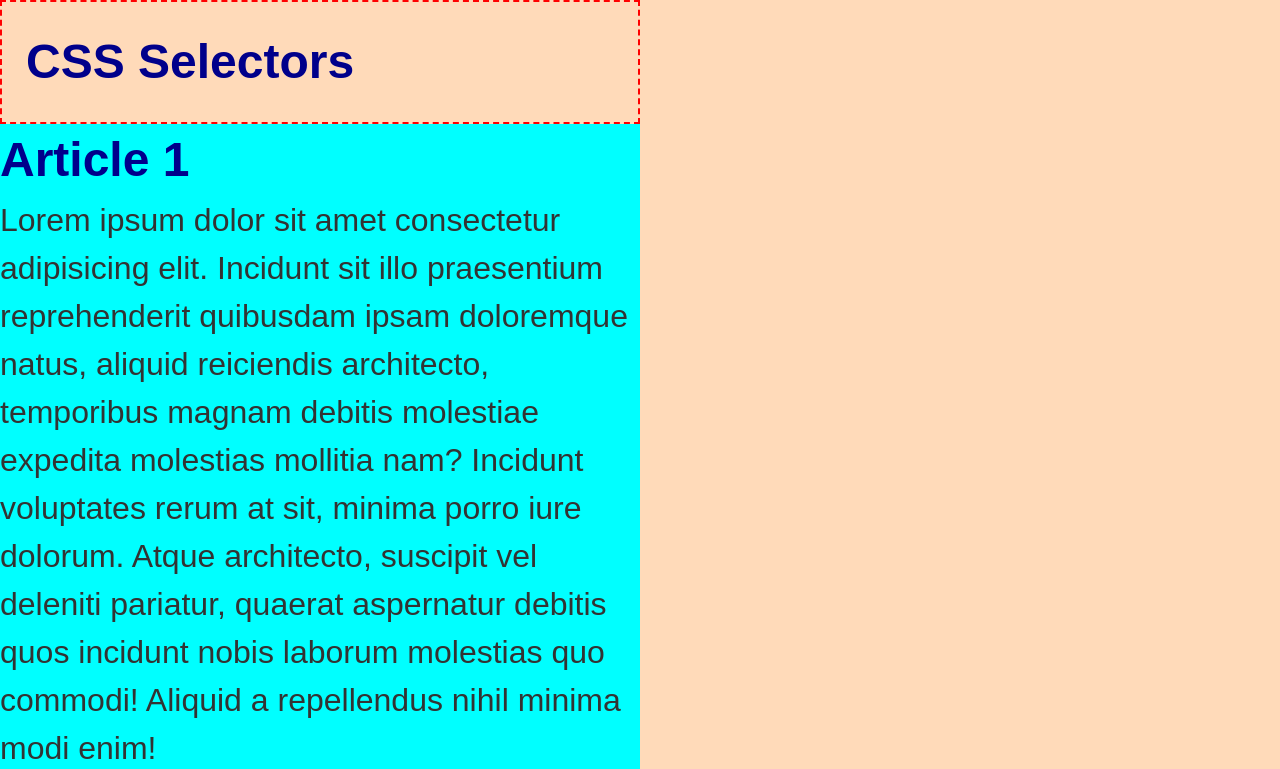
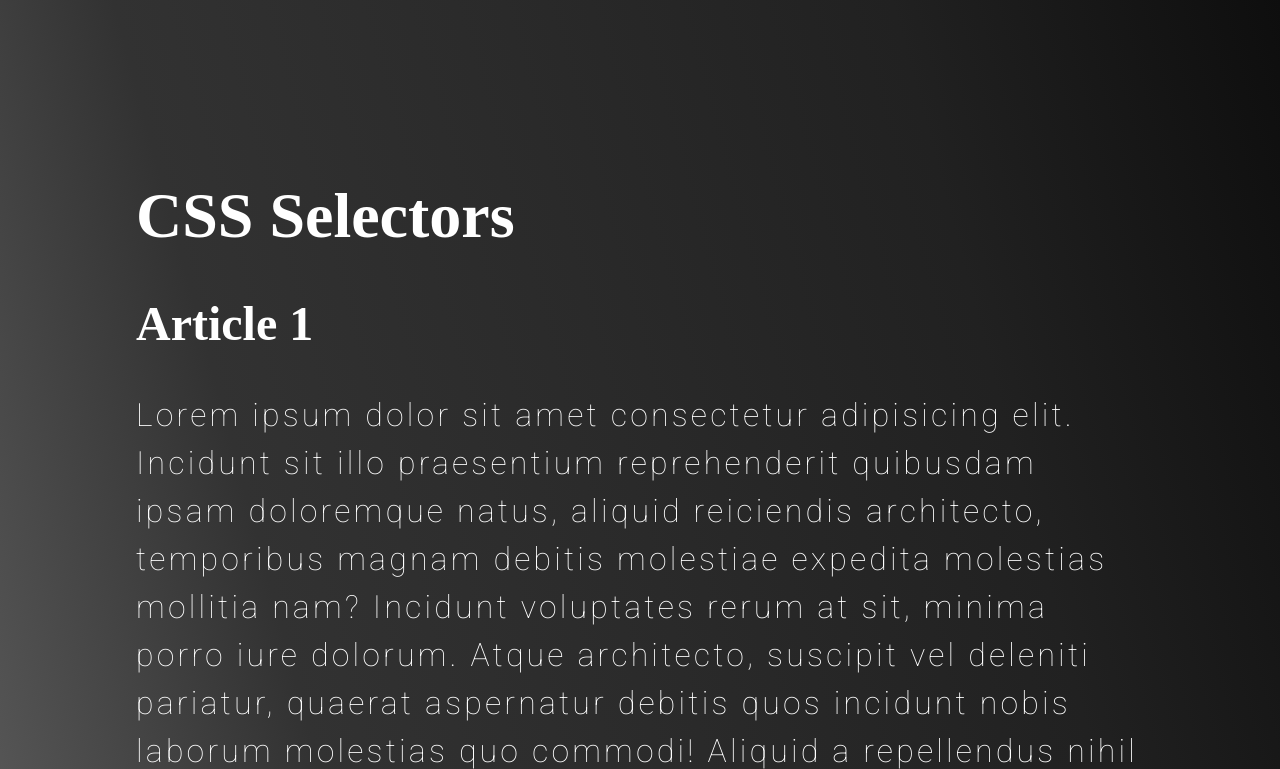
Before and after one commit to n4vdeep/css-basics, a plain HTML site: page index.html in a window 1280 px wide. Shown: the top 769 px of the page. Drawn offline with Linux system fonts and the light colour scheme.

Commit message:
typography intro

```diff
--- a/css/style.css
+++ b/css/style.css
@@ -1,46 +1,36 @@
-/* UNIVERSAL SELECTOR */
-* {
+@import url('https://fonts.googleapis.com/css2?family=Roboto:wght@100&display=swap');
+
+/* * {
   margin: 0;
   padding: 0;
   box-sizing: border-box;
-}
+} */
 
 body {
-  /* font-size: 22px; */
-  font-family:Arial, Helvetica, sans-serif;
-  line-height: 1.5;
-
-  background-color: peachpuff;
-  /*
-  OR
-  background: peachpuff;
-  */
-
-  color: darkblue;
-}
-
-h1 {
-  border: 2px dashed red;
-  width: 50%;
-  font-size: 3rem;
-  padding: 0.5em;
-
-  /*
-  the above units of font-size and padding
-  equate to 48px and 24px respectively
-  */
+  color: #fff;
+  background: linear-gradient(75deg, rgba(92,92,92,1) 0%, rgba(50,50,50,1) 25%, rgba(42,42,42,1) 50%, rgba(33,33,33,1) 75%, rgba(14,14,14,1) 100%);
+  padding: 10%;
+  font-size: 2rem;
 }
 
 p {
-  color: #333;
+  line-height: 1.5;
+  letter-spacing: 0.1em;
+  font-family: 'Roboto', sans-serif;
 }
 
-main {
-  width: 50vw;
-  background-color: aqua;
-  font-size: 2rem;
-}
+/* input, label {
+  font: inherit;
+} */
 
-.unit {
-  font-size: 1em;
-}
+/* .container {
+  border: 2px dashed red;
+  font-size: 1.5rem;
+  margin: 1rem;
+  padding: 1em;
+
+
+  the above units of font-size and padding
+  equate to 48px and 24px respectively
+
+}*/
--- a/index.html
+++ b/index.html
@@ -8,26 +8,21 @@
   <title>CSS Basics</title>
 </head>
 <body>
-  <header>
+  <header class="container">
     <h1>CSS Selectors</h1>
   </header>
 
-  <main>
+  <main class="container">
     <article>
       <h2>Article 1</h2>
       <p class="unit">Lorem ipsum dolor sit amet consectetur adipisicing elit. Incidunt sit illo praesentium reprehenderit quibusdam ipsam doloremque natus, aliquid reiciendis architecto, temporibus magnam debitis molestiae expedita molestias mollitia nam? Incidunt voluptates rerum at sit, minima porro iure dolorum. Atque architecto, suscipit vel deleniti pariatur, quaerat aspernatur debitis quos incidunt nobis laborum molestias quo commodi! Aliquid a repellendus nihil minima modi enim!</p>
     </article>
-
-    <article>
-      <h2>Article 2</h2>
-      <p id="second" class="gray">Lorem ipsum, dolor sit amet consectetur adipisicing elit. Perferendis ut debitis eveniet cumque laboriosam qui explicabo amet ipsum, voluptate perspiciatis nisi vel assumenda officiis porro harum unde! Tempore error omnis dicta vel facilis, molestias aliquid non nihil beatae fugit vero optio doloribus dolorum fuga incidunt sapiente vitae itaque sint! Magnam expedita aspernatur laudantium totam exercitationem sit <span class="highlight">nihil</span> nobis quaerat aliquam doloremque consequuntur facilis dolorum beatae adipisci quam doloribus, aliquid fugiat nesciunt culpa error fugit est optio.</p>
-    </article>
-
-    <article>
-      <h2>Article 3</h2>
-      <p class="gray">Lorem ipsum dolor sit amet consectetur adipisicing elit. Illum iusto et quae totam natus <span class="highlight">ipsum</span> distinctio perferendis veritatis accusantium hic ipsum sit, vitae quisquam ratione dolore harum. Assumenda, odit? Illo sint cumque atque veritatis quam error ratione ducimus sed neque ipsam, dolor excepturi odit est at cum nobis dolores corporis esse eaque enim quaerat libero officiis!</p>
-    </article>
+    <br>
+    <!-- <form>
+      <label for="name">Name:</label>
+      <input id="name" type="text" placeholder="Your Name" />
+      <button>Submit</button>
+    </form> -->
   </main>
-
 </body>
 </html>
```
Also changed, not shown: 1 other file.
